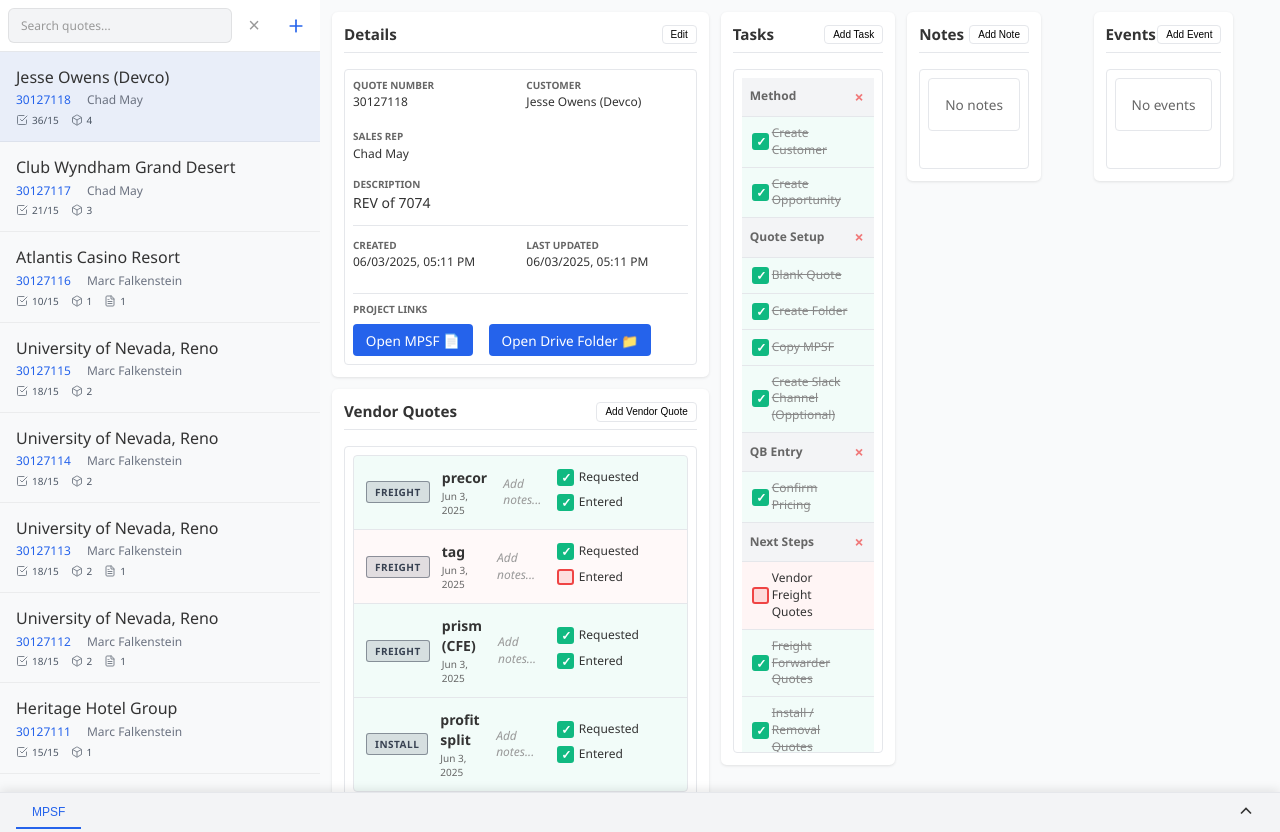
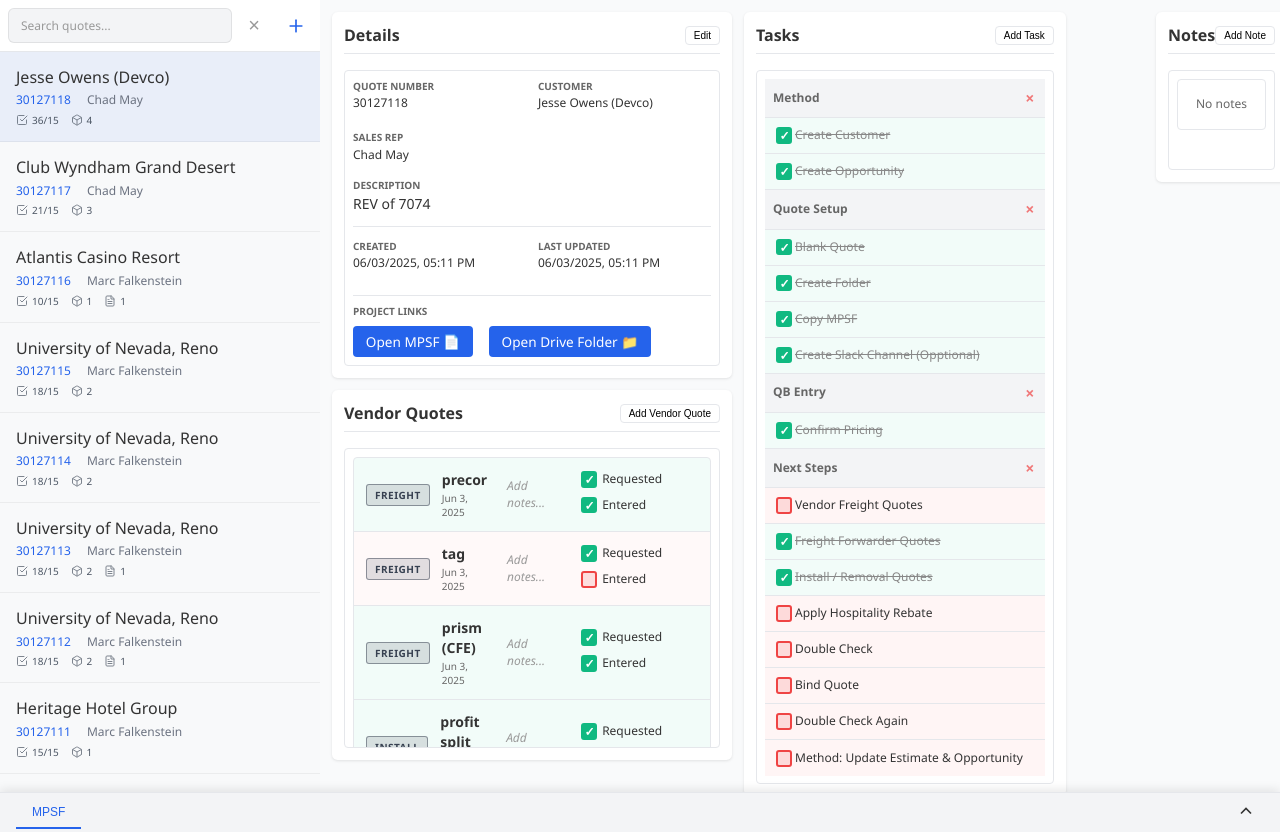
Before and after one commit to Micah-Glenz/qt-rfq-pm, a Flask app: page / in a window 1280 px wide. Shown: the part 52-884 px from the top of the page. Run offline with Flask 2, Linux system fonts and the light colour scheme; data comes from the database, SQL or seed files in the repository; data that the repository does not hold is empty.

Commit message:
Rename masonry grid CSS and adjust layout widths

```diff
--- a/app/static/css/masonry-grid.css
+++ /dev/null
@@ -1,131 +0,0 @@
-/* Layout with independent columns */
-.quote-detail {
-  display: flex;
-  gap: 0.75rem;
-  width: 100%;
-  max-width: 1200px;
-  align-items: flex-start;
-}
-
-/* Column containers */
-.left-column,
-.tasks-column,
-.notes-column,
-.events-column {
-  flex: 1;
-  display: flex;
-  flex-direction: column;
-  gap: 0.75rem;
-}
-
-/* Column alignment */
-.tasks-column,
-.notes-column,
-.events-column {
-  align-items: flex-start; /* Don't stretch children */
-  justify-content: flex-start; /* Align to top */
-}
-
-/* Base card styling */
-.quote-card {
-  background-color: white;
-  border-radius: 0.35rem;
-  box-shadow: var(--card-shadow);
-  padding: 0.75rem;
-  display: flex;
-  flex-direction: column;
-  height: fit-content;
-}
-
-/* Tasks card specific - height adjusts to content */
-.quote-card.tasks-card {
-  max-height: calc(100vh - 100px); /* Maximum height is viewport minus 100px */
-  height: auto; /* Let height adjust to content */
-  overflow: hidden; /* Prevent card overflow */
-  flex: 0 0 auto; /* Don't stretch to fill space */
-}
-
-/* Card content area - scrolls when needed */
-.card-content {
-  overflow-y: auto;
-  scrollbar-width: thin;
-  scrollbar-color: rgba(0, 0, 0, 0.3) transparent;
-  position: relative;
-  border: 1px solid var(--border-color);
-  border-radius: 4px;
-  padding: 0.5rem;
-  margin-top: 8px;
-  max-height: 500px; /* Maximum height before scrolling */
-}
-
-/* Tasks card content - flexible height */
-.tasks-card .card-content {
-  max-height: calc(100vh - 200px); /* Account for header and padding */
-  min-height: 0; /* No minimum height */
-  height: auto; /* Let height adjust to content */
-  overflow-y: auto; /* Scroll if content exceeds max height */
-  flex: 1 1 auto; /* Allow content to grow/shrink */
-}
-
-/* Details card doesn't need max height */
-.quote-card.details-card .card-content {
-  max-height: none;
-  overflow-y: visible;
-}
-
-/* Responsive layout - stack columns on mobile */
-@media (max-width: 767px) {
-  .quote-detail {
-    flex-direction: column;
-  }
-}
-
-/* Card header - no drag functionality */
-.card-header {
-  display: flex;
-  justify-content: space-between;
-  align-items: center;
-  margin-bottom: 0.5rem;
-  padding-bottom: 0.4rem;
-  border-bottom: 1px solid var(--border-color);
-  flex-shrink: 0;
-}
-
-/* Remove drag handle indicator */
-.card-header h3 {
-  font-size: 0.95rem;
-  font-weight: 600;
-}
-
-/* Loading states */
-.quote-detail.loading, .quote-detail.empty-state {
-  opacity: 0.5;
-}
-
-/* Compact empty states */
-.empty-state {
-  padding: 1rem;
-  text-align: center;
-  color: #666;
-  font-size: 0.85rem;
-  min-height: fit-content;
-}
-
-/* Custom scrollbar styling */
-.card-content::-webkit-scrollbar {
-  width: 6px;
-}
-
-.card-content::-webkit-scrollbar-track {
-  background: transparent;
-  border-radius: 3px;
-}
-
-.card-content::-webkit-scrollbar-thumb {
-  background-color: rgba(0, 0, 0, 0.3);
-  border-radius: 3px;
-}
-
-.card-content::-webkit-scrollbar-thumb:hover {
-  background-color: rgba(0, 0, 0, 0.5);
-}
--- /dev/null
+++ b/app/static/css/quote-detail-layout.css
@@ -0,0 +1,61 @@
+/* Layout with independent columns */
+.quote-detail {
+  display: flex;
+  gap: 0.75rem;
+  width: 100%;
+  max-width: 1200px;
+  align-items: flex-start;
+}
+
+/* Column containers */
+.left-column,
+.tasks-column,
+.notes-column,
+.events-column {
+  flex: 1;
+  min-width: 400px;
+  max-width: 550px;
+  display: flex;
+  flex-direction: column;
+  gap: 0.75rem;
+}
+
+/* Column alignment */
+.tasks-column,
+.notes-column,
+.events-column {
+  align-items: flex-start; /* Don't stretch children */
+  justify-content: flex-start; /* Align to top */
+}
+
+/* Base card styling */
+.quote-card {
+  background-color: white;
+  border-radius: 0.35rem;
+  box-shadow: var(--card-shadow);
+  padding: 0.75rem;
+  display: flex;
+  flex-direction: column;
+  height: fit-content;
+}
+
+/* Tasks card specific - height adjusts to content */
+.quote-card.tasks-card {
+  max-height: calc(100vh - 100px); /* Maximum height is viewport minus 100px */
+  height: auto; /* Let height adjust to content */
+  overflow: hidden; /* Prevent card overflow */
+  flex: 0 0 auto; /* Don't stretch to fill space */
+}
+
+/* Details card doesn't need max height */
+.quote-card.details-card .card-content {
+  max-height: none;
+  overflow-y: visible;
+}
+
+/* Responsive layout - stack columns on mobile */
+@media (max-width: 767px) {
+  .quote-detail {
+    flex-direction: column;
+  }
+}
--- a/app/static/css/styles.css
+++ b/app/static/css/styles.css
@@ -873,8 +873,8 @@ main {
   background: rgba(255, 255, 255, 0.12);
 }
 
-/* Quote Detail - Import masonry layout */
-@import url("masonry-grid.css");
+/* Quote Detail - Import layout styles */
+@import url("quote-detail-layout.css");
 
 /* Card content area that will scroll */
 .card-content {
--- a/app/templates/index.html
+++ b/app/templates/index.html
@@ -5,7 +5,7 @@
     <meta name="viewport" content="width=device-width, initial-scale=1.0">
     <title>Quote Tracker</title>
     <link rel="stylesheet" href="{{ url_for('static', filename='css/styles.css') }}">
-    <link rel="stylesheet" href="{{ url_for('static', filename='css/masonry-grid.css') }}">
+    <link rel="stylesheet" href="{{ url_for('static', filename='css/quote-detail-layout.css') }}">
     <link rel="stylesheet" href="{{ url_for('static', filename='css/project-links.css') }}">
 </head>
 <body>
--- a/folder_structure.txt
+++ b/folder_structure.txt
@@ -25,7 +25,7 @@ a.py
         gas_api.py
     [static]
         [css]
-            masonry-grid.css
+            quote-detail-layout.css
             project-links.css
             styles.css
         favicon-16x16.png
```
